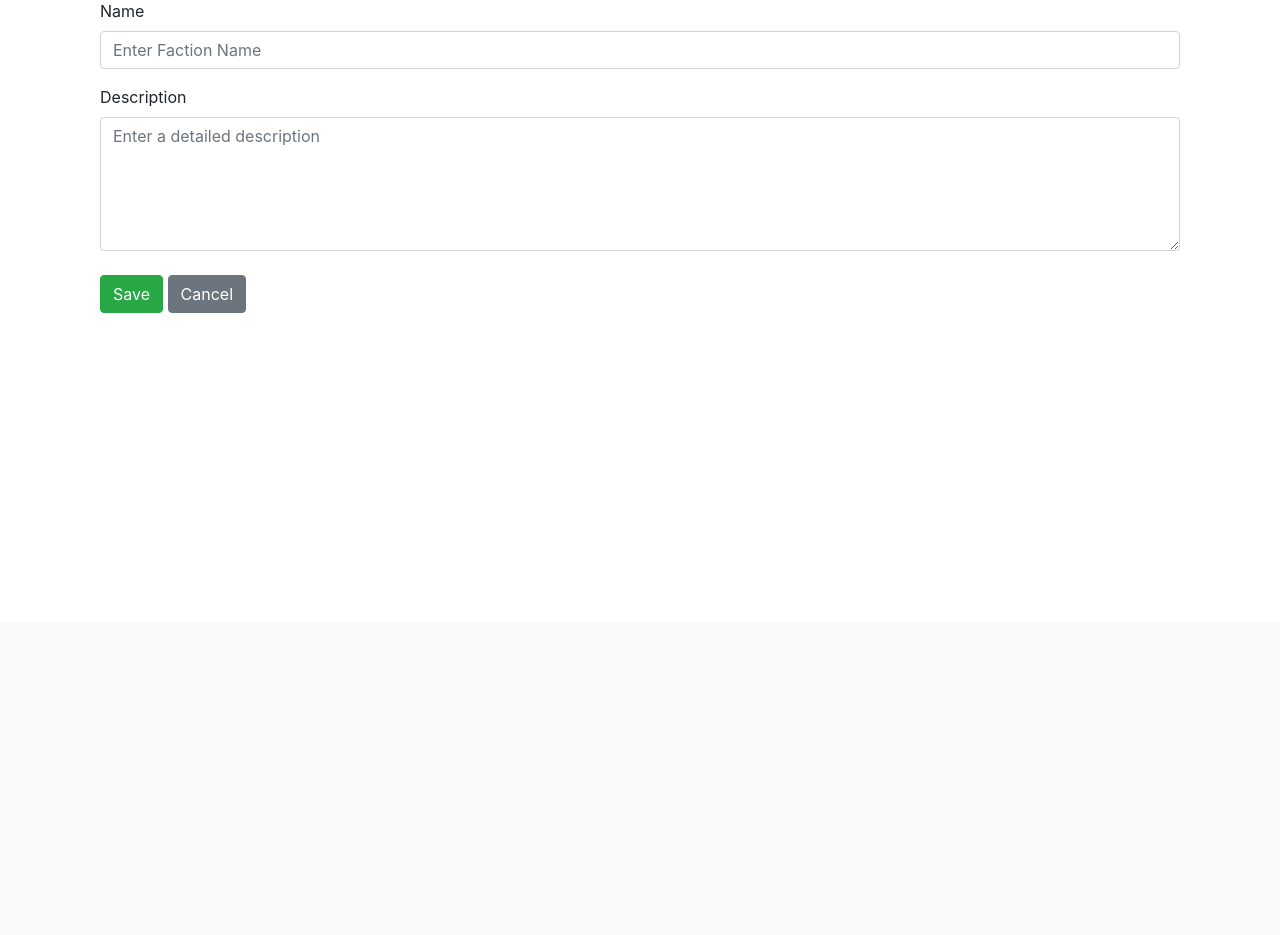
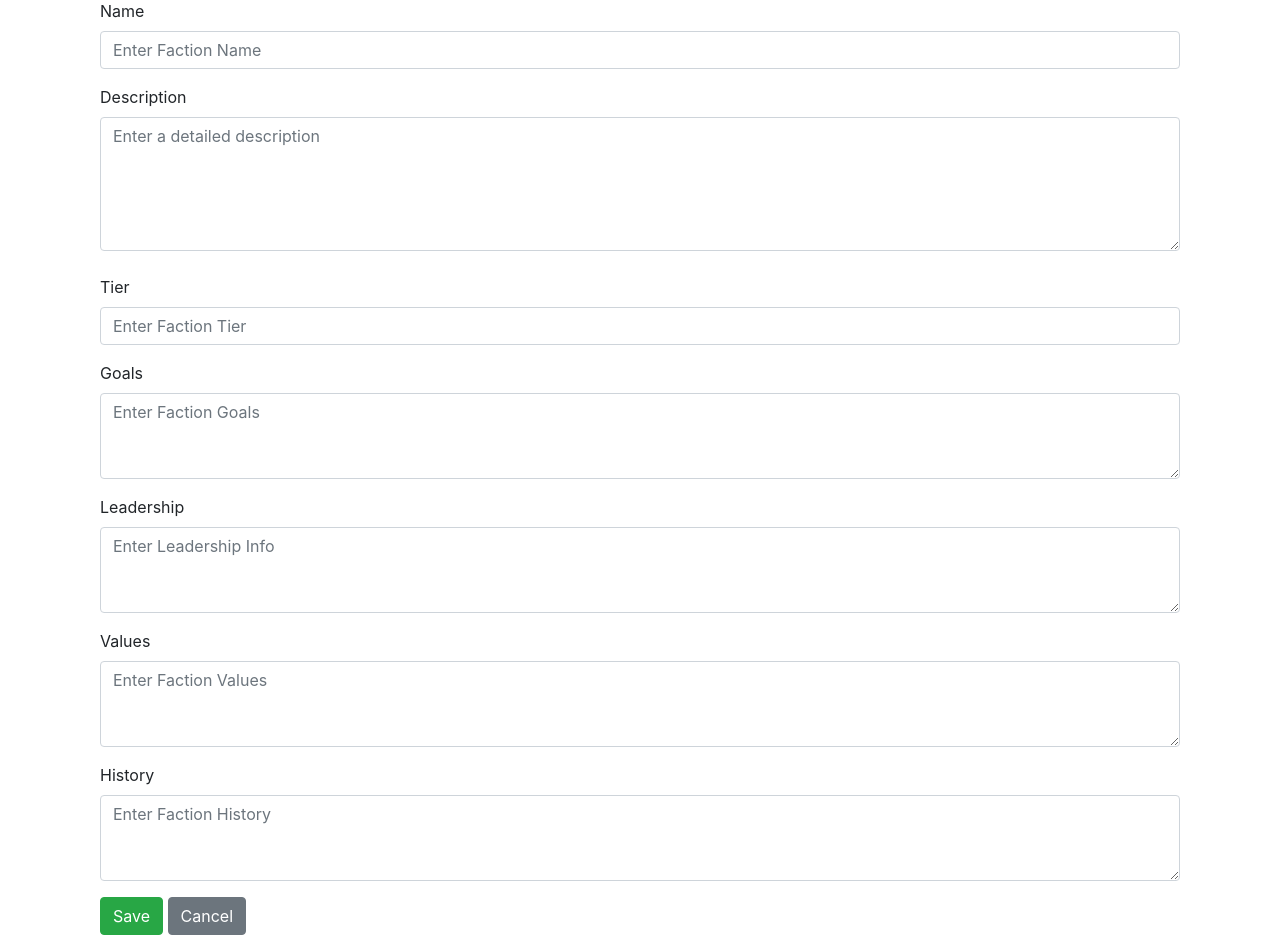
Before and after one commit to OpenParadigmStudios/faction-manager, a Django app: page /timelines/1/factions/create/ in a window 1280 px wide. Shown: the part 177-1112 px from the top of the page. Before the commit the page ends 490 px from the top, so only its background shows below. Run offline with Django 5.2, Linux system fonts and the light colour scheme; tables that the repository leaves empty hold one stand-in row (values such as "Sample post"); some libraries are stand-ins or nearby versions.

Commit message:
Bug fixes with editing Factions

```diff
--- a/factions/templates/faction/faction_form.html
+++ b/factions/templates/faction/faction_form.html
@@ -15,7 +15,26 @@
             <label for="id_description">Description</label>
             <textarea name="description" id="id_description" class="form-control" rows="5" placeholder="Enter a detailed description" required></textarea>
         </div>
-        <!-- Add fields for tier, goals, leadership, values, history here -->
+        <div class="form-group mb-3">
+            <label for="id_tier">Tier</label>
+            <input type="number" name="tier" id="id_tier" class="form-control" placeholder="Enter Faction Tier" required>
+        </div>
+        <div class="form-group mb-3">
+            <label for="id_goals">Goals</label>
+            <textarea name="goals" id="id_goals" class="form-control" rows="3" placeholder="Enter Faction Goals"></textarea>
+        </div>
+        <div class="form-group mb-3">
+            <label for="id_leadership">Leadership</label>
+            <textarea name="leadership" id="id_leadership" class="form-control" rows="3" placeholder="Enter Leadership Info"></textarea>
+        </div>
+        <div class="form-group mb-3">
+            <label for="id_values">Values</label>
+            <textarea name="values" id="id_values" class="form-control" rows="3" placeholder="Enter Faction Values"></textarea>
+        </div>
+        <div class="form-group mb-3">
+            <label for="id_history">History</label>
+            <textarea name="history" id="id_history" class="form-control" rows="3" placeholder="Enter Faction History"></textarea>
+        </div>
         <button type="submit" class="btn btn-success">Save</button>
         <a href="{% url 'faction_list' timeline_id=timeline.id %}" class="btn btn-secondary">Cancel</a>
     </form>
--- a/factions/views.py
+++ b/factions/views.py
@@ -1,6 +1,6 @@
 from django.views.generic import ListView, DetailView, CreateView, UpdateView, DeleteView
 from .models import Timeline, Faction
-from django.urls import reverse_lazy
+from django.urls import reverse_lazy, reverse
 
 # Timelines
 class TimelineListView(ListView):
@@ -49,7 +49,29 @@ class FactionDetailView(DetailView):
     template_name = 'faction/faction_detail.html'
     context_object_name = 'faction'
 
+    def get_context_data(self, **kwargs):
+        context = super().get_context_data(**kwargs)
+        context['timeline'] = Timeline.objects.get(id=self.kwargs['timeline_id'])
+        return context
+
 class FactionCreateView(CreateView):
+    model = Faction
+    fields = ['name', 'description', 'tier', 'goals', 'leadership', 'values', 'history']
+    template_name = 'faction/faction_form.html'
+
+    def get_success_url(self):
+        return reverse('faction_list', kwargs={'timeline_id': self.kwargs['timeline_id']})
+
+    def get_context_data(self, **kwargs):
+        context = super().get_context_data(**kwargs)
+        context['timeline'] = Timeline.objects.get(id=self.kwargs['timeline_id'])
+        return context
+
+    def form_valid(self, form):
+        form.instance.timeline_id = self.kwargs['timeline_id']
+        return super().form_valid(form)
+
+class FactionUpdateView(UpdateView):
     model = Faction
     fields = ['name', 'description', 'tier', 'goals', 'leadership', 'values', 'history']
     template_name = 'faction/faction_form.html'
@@ -64,19 +86,9 @@ class FactionCreateView(CreateView):
         return super().form_valid(form)
 
     def get_success_url(self):
-        return reverse_lazy('faction_list', kwargs={'timeline_id': self.kwargs['timeline_id']})
-
-class FactionUpdateView(UpdateView):
-    model = Faction
-    fields = ['name', 'description', 'tier', 'goals', 'leadership', 'values', 'history']
-    template_name = 'faction/faction_form.html'
-
-    def get_success_url(self):
-        return reverse_lazy('faction_list', kwargs={'timeline_id': self.object.timeline.id})
+        return reverse('faction_list', kwargs={'timeline_id': self.kwargs['timeline_id']})
 
 class FactionDeleteView(DeleteView):
     model = Faction
     template_name = 'faction/faction_confirm_delete.html'
-
-    def get_success_url(self):
-        return reverse_lazy('faction_list', kwargs={'timeline_id': self.object.timeline.id})
+    success_url = reverse_lazy('faction_list')
```
Also changed, not shown: factions/templates/faction/faction_detail.html (+8 -1 lines).
